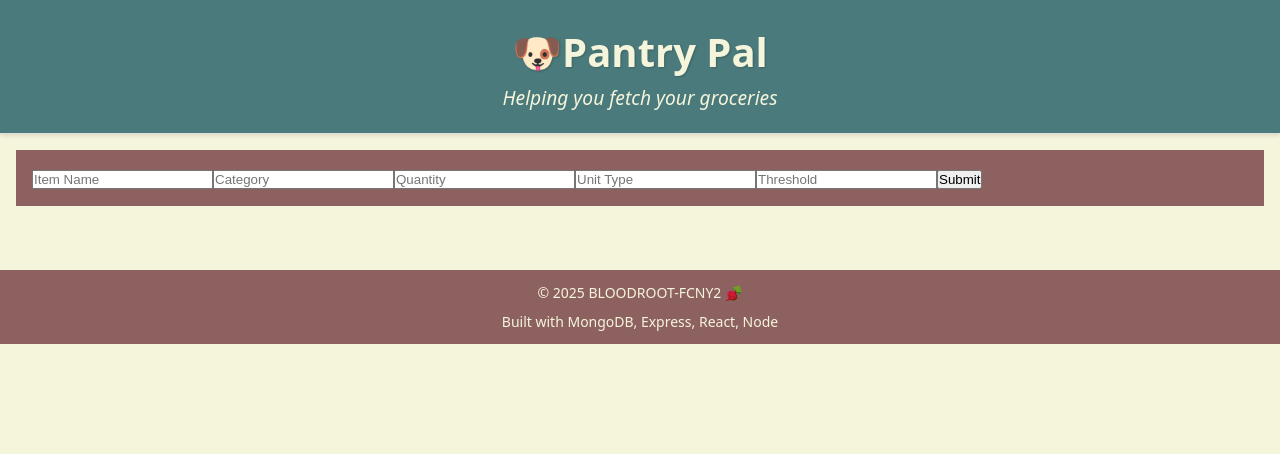
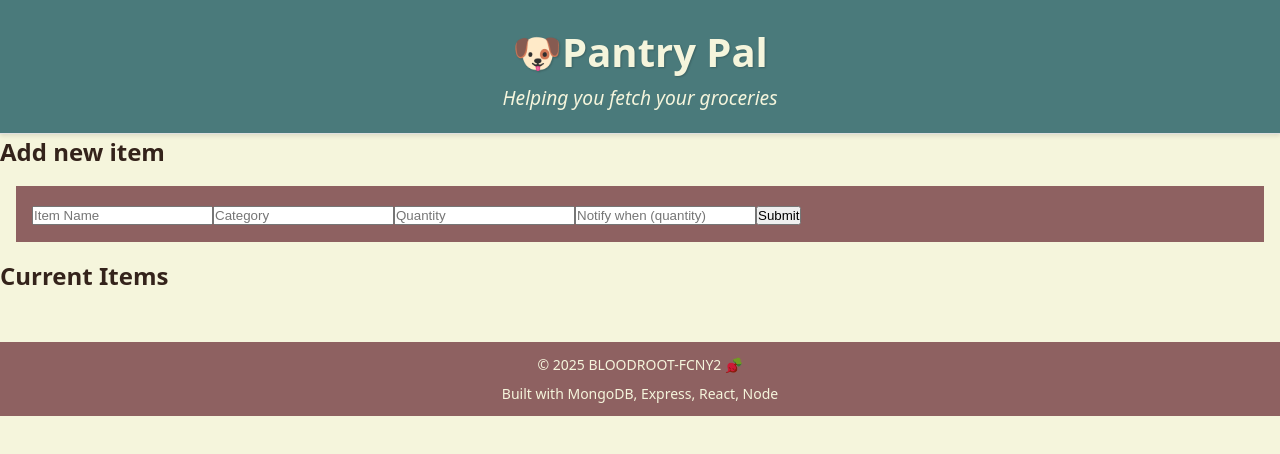
Before and after one commit to kevinortiz43/Pantry-Iteration-Project, a React (Vite) app: page / in a window 1280 px wide. Shown: the top 454 px of the page. Built offline with nearby package versions, Linux system fonts and the light colour scheme.

Commit message:
Updated the repo with all the pantry item changes

```diff
--- a/src/client/App.tsx
+++ b/src/client/App.tsx
@@ -1,21 +1,26 @@
 
 import Header from './components/header/Header'
+// import CreatePantryItemContainer from './components/create-container/CreatePantryItemContainer'
+import Footer from './components/footer/Footer'
+// import PantryItemContainer from './components/pantry/PantryItemContainer'
+import PantryPage from './components/pantry/PantryPage'
+
+import './App.css'
 import CreatePantryItemContainer from './components/create-container/CreatePantryItemContainer'
-import Footer from './components/footer/Footer'
 import PantryItemContainer from './components/pantry/PantryItemContainer'
 
 
-import './App.css'
+function App() {
 
-function App() {
 
 
   return (
     <>
      <div className="app-container">
       < Header />
-      < CreatePantryItemContainer />
-      < PantryItemContainer />
+      <PantryPage/>
+      {/* <CreatePantryItemContainer/>
+      <PantryItemContainer/> */}
       < Footer />
 
      </div>
--- a/src/client/Components/create-container/CreatePantryItemContainer.tsx
+++ b/src/client/Components/create-container/CreatePantryItemContainer.tsx
@@ -1,11 +1,11 @@
 import './createContainer.css';
 import CreatePantryItemForm from './CreatePantryItemForm';
 
-const CreatePantryItemContainer = () => {
+const CreatePantryItemContainer = ( {onItemCreated}: CreateItemContainerProps) => {
   return (
     <>
       <div className='create-container'>
-      <CreatePantryItemForm />
+      <CreatePantryItemForm onItemCreated={onItemCreated}/>
       </div>
     </>
   );
--- a/src/client/Components/create-container/CreatePantryItemForm.tsx
+++ b/src/client/Components/create-container/CreatePantryItemForm.tsx
@@ -1,6 +1,8 @@
 import { useForm, type SubmitHandler } from 'react-hook-form';
+
 // import { z } from 'zod';
 import './createContainer.css';
+
 
 //I'll go down a rabbit hole if I keep looking at data validation.
 // const schema = z.object({
@@ -13,20 +15,30 @@ type FormFields = {
   name: string;
   category?: string;
   quantity: number;
-  unitType?: string;
-  threshold?: number;
+  // unitType?: string;
+  notifyWhen?: number;
   // expirationDate?: Date;
 };
 
-const CreatePantryItemForm = () => {
+// need to create a callback to notify parent component PantryPage.tsx
+interface CreatePantryItemFormProps {
+  onItemCreated?: () => void;
+}
+
+const CreatePantryItemForm = ( {onItemCreated }: CreatePantryItemFormProps) => { // pass down prop from parent
+
   const {
     register,
     handleSubmit,
     setError,
+    reset, // to clear form after submission
     formState: { errors, isSubmitting },
   } = useForm<FormFields>();
 
   const onSubmit: SubmitHandler<FormFields> = async (data) => {
+
+    // if (!data) return;
+
     try {
       const response = await fetch('http://localhost:3000/create', {
         method: 'POST',
@@ -35,13 +47,24 @@ const CreatePantryItemForm = () => {
         },
         body: JSON.stringify(data),
       });
+
+      // checks if response is ok (not only whether or not it exists)
+      if (!response.ok) throw new Error(`failed to create item`);
+
       const result = await response.json();
       console.log('Response: ', result);
+
+      if (onItemCreated) {
+        onItemCreated();
+      }
+
+      reset();
+
     } catch (err) {
       setError('name', {
-        message: 'You entered something wrong - endpoint issues',
+        message: 'failed to create item',
       });
-      console.log(err);
+      console.error('error creating pantry item:', err);
     }
   };
   return (
@@ -54,16 +77,20 @@ const CreatePantryItemForm = () => {
           type='text'
           placeholder='Item Name'
         />
-        <input {...register('category')} type='text' placeholder='Category' />
+        <input {...register('category', {
+            required: true,
+          } )} type='text' placeholder='Category' />
         <input
           {...register('quantity', {
             required: true,
+            min: { value: 1, message: 'quantity must be at least 1' },
+            valueAsNumber: true
           })}
           type='number'
           placeholder='Quantity'
         />
-        <input {...register('unitType')} type='text' placeholder='Unit Type' />
-        <input {...register('threshold')} type='text' placeholder='Threshold' />
+        {/* <input {...register('unitType')} type='text' placeholder='Unit Type' /> */}
+        <input {...register('notifyWhen', { required: true, valueAsNumber: true })} type='number' placeholder='Notify when (quantity)' />
         {/* <input
           {...register('expirationDate')}
           type='date'
--- a/src/client/Components/pantry/PantryItem.tsx
+++ b/src/client/Components/pantry/PantryItem.tsx
@@ -5,8 +5,9 @@ interface PantryItemType {
   name: string;
   category?: string;
   quantity: number;
-  unitType?: string;
-  threshold?: number;
+  notifyWhen?: number;
+  // unitType?: string;
+  // threshold?: number;
   // expirationDate?: string;
   onButtonClick?: () => void;
   // buttonText?: string;
@@ -31,7 +32,8 @@ interface PantryItemProps {
 
 const PantryItem = ({ pantryItem }: PantryItemProps) => {
   // deconstruct pantryItem
-  const { name, category, quantity, unitType, threshold, onButtonClick, buttonDisabled = false } =
+  const { name, category, quantity, notifyWhen, onButtonClick, buttonDisabled = false } =
+  // const { name, category, quantity, unitType, threshold, onButtonClick, buttonDisabled = false } =
   pantryItem;
 
 
@@ -45,12 +47,12 @@ const PantryItem = ({ pantryItem }: PantryItemProps) => {
     <>
       <article className='pantry-card'>
 
-          <h3 className='name'> { name.toUpperCase() }</h3>
+        <h3 className='name'> {name.toUpperCase()}</h3>
         <ul className='listItems'>
-            {category && <li className='category'>Category: { category.toLowerCase() }</li>}
-            <li className='quantity'>Quantity: { quantity }</li>
-           {unitType && <li className='unitType'>Unit: { unitType.toLowerCase() }</li>}
-            {threshold && <li className='threshold'>Buy more if you have less than { threshold }</li>}
+          {category && <li className='category'>Category: {category.toLowerCase()}</li>}
+          <li className='quantity'>Quantity: {quantity}</li>
+          {/* {unitType && <li className='unitType'>Unit: { unitType.toLowerCase() }</li>} */}
+          {notifyWhen && <li className='notifyWhen'>Buy more if you have less than {notifyWhen}</li>}
           {/* {expirationDate && <li className='expirationDate'>Expiration date: { formatExpirationDate(expirationDate) }</li>} */}
         </ul>
         <div className="button-container">
--- a/src/client/Components/pantry/PantryItemContainer.tsx
+++ b/src/client/Components/pantry/PantryItemContainer.tsx
@@ -8,12 +8,17 @@ interface PantryItemType {
   name: string;
   category?: string;
   quantity: number;
-  unitType?: string;
-  threshold?: number;
+  // unitType?: string;
+  notifyWhen?: number;
   // expirationDate?: string;
 }
 
-const PantryItemContainer = () => {
+interface PantryItemContainerProps  {
+  refreshKey?: number;
+
+}
+
+const PantryItemContainer = ( {refreshKey = 0}: PantryItemContainerProps ) => {
   const [pItems, setPItems] = useState<PantryItemType[]>([]);
 
   useEffect(() => {
@@ -29,7 +34,7 @@ const PantryItemContainer = () => {
     }
     getPantryItems();
     return;
-  }, []);
+  }, [refreshKey]); // trigger refresh
 
   console.log(`Items: ${pItems}`);
 
--- /dev/null
+++ b/src/client/Components/pantry/PantryPage.tsx
@@ -0,0 +1,31 @@
+import { useState } from 'react';
+import CreatePantryItemContainer from "../create-container/CreatePantryItemContainer"
+import PantryItemContainer from "./PantryItemContainer"
+
+import './pantry.css';
+
+
+const PantryPage = () => {
+    const [refreshKey, setRefreshKey] = useState(0);
+
+    const handleItemCreated = () => {
+        setRefreshKey(prev => prev + 1);
+    };
+
+    return (
+        <div>
+            <section>
+                <h2>Add new item</h2>
+                <CreatePantryItemContainer onItemCreated={handleItemCreated}/>
+            </section>
+
+            <section>
+                <h2>Current Items</h2>
+                <PantryItemContainer refreshKey={refreshKey}/>
+            </section>
+        </div>
+    )
+
+}
+
+export default PantryPage;
--- a/src/server/controllers/pantryController.ts
+++ b/src/server/controllers/pantryController.ts
@@ -41,8 +41,8 @@ const pantryController = {
         name: data.name,
         category: data.category,
         quantity: data.quantity,
-        unitType: data.unitType,
-        threshold: data.threshold,
+        // unitType: data.unitType,
+        notifyWhen: data.threshold,
         // expirationDate: data.expirationDate,
       });
       res.locals.newPantryItem = newPantryItem;
--- a/src/server/server.ts
+++ b/src/server/server.ts
@@ -15,6 +15,7 @@ app.use(express.urlencoded({ extended: true }));
 
 const PORT: string | number = process.env.PORT || 3000;
 
+const uri = process.env.MONGO_URI;
 
 export const connectDb = async () => {
   try {
```
Also changed, not shown: src/server/models/pantryModel.ts (+9 -9 lines), src/client/Components/pantry/pantry.css (line endings or trailing spaces), 2 other files (tests, documents, lock files or other folders). Lines whose indentation alone changed are shown as unchanged.
